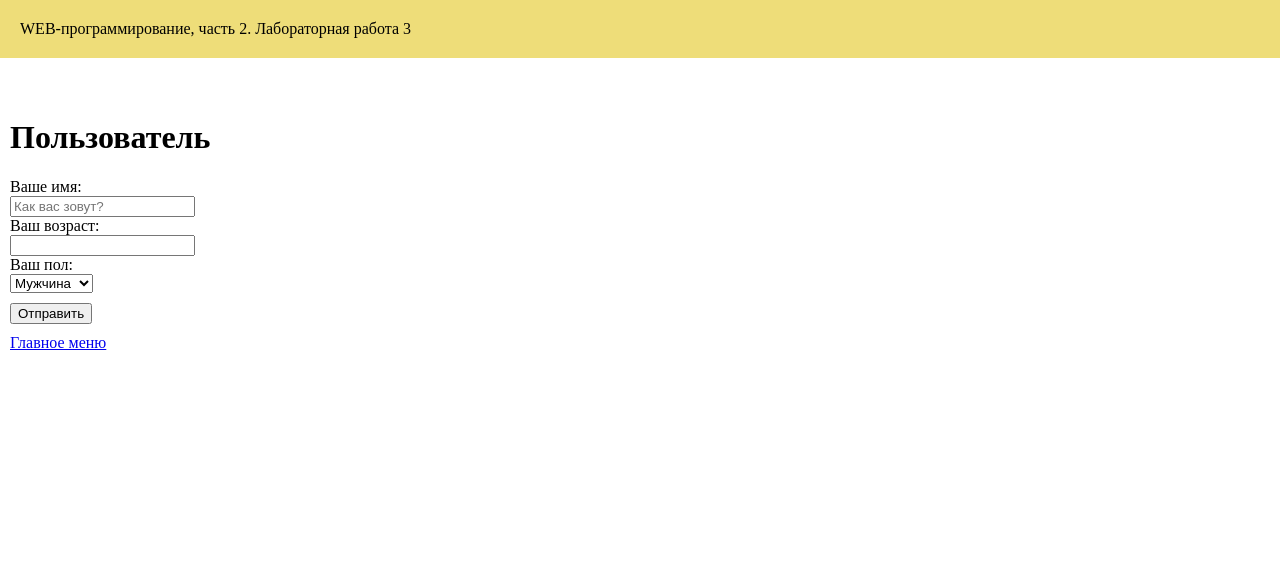
After one commit to milanapolovko/web-programming-labs2, a Flask app: page /lab3/form1 in a window 1280 px wide. The commit adds this page. Shown: the top 574 px of the page. Run offline with Flask 3, Linux system fonts and the light colour scheme.

Commit message:
Формы

```diff
--- a/lab3.py
+++ b/lab3.py
@@ -24,3 +24,11 @@ def del_cookie():
     resp.delete_cookie('age')
     resp.delete_cookie('name_color')
     return resp
+
+
+@lab3.route('/lab3/form1')
+def form1():
+    user=request.args.get('user')
+    age=request.args.get('age')
+    sex=request.args.get('sex')
+    return render_template('lab3/form1.html', user=user,age=age,sex=sex)
--- /dev/null
+++ b/templates/lab3/form1.html
@@ -0,0 +1,45 @@
+{% extends "base.html" %}
+
+{% block lab %} Лабораторная работа 3 {% endblock %}
+
+
+{% block main %}
+
+    {% if user %}
+
+    <h1>Привет, {{ user }}!</h1>
+    <h2>Добро пожаловать на наш сайт!</h2>
+    <div>Ваш возраст: {{ age }}</div>
+    <div>Ваш пол: {{ sex }}</div>
+
+    <div> <a href="/lab3/form1">Заново</a></div>
+
+    {% else %}
+
+<h1>Пользователь</h1>
+
+<form>
+    <label>Ваше имя:</label>
+    <div>
+        <input type="text" placeholder="Как вас зовут?" name="user">
+    </div>
+
+    <label>Ваш возраст:</label>
+    <div>
+        <input type="number" name="age">
+    </div>
+
+    <label>Ваш пол:</label>
+    <div>
+        <select name="sex">
+            <option value="male">Мужчина</option>
+            <option value="female">Женщина</option>
+        </select>
+    </div>
+
+    <div>
+        <button type="submit" style="margin: 10px 0;">Отправить</button>
+    </div>
+</form>
+    {% endif %}
+{% endblock %}
--- a/templates/lab3/lab3.html
+++ b/templates/lab3/lab3.html
@@ -1,5 +1,4 @@
 {% extends "base.html" %}
-
 
 {% block lab %} Лабораторная работа 3 {% endblock %}
 
```
